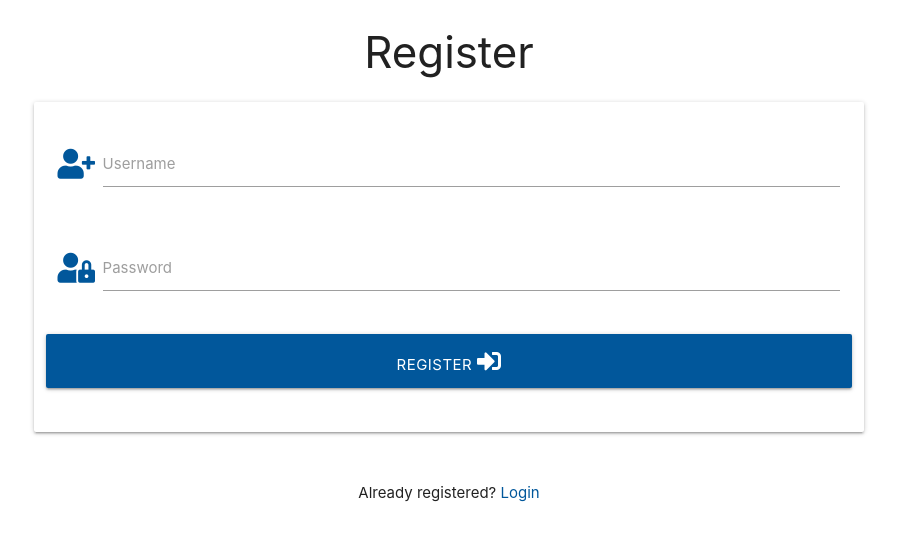
After one commit to Mattjones444/Up-Health, a Flask app: page /register in a window 1280 px wide. The commit adds this page. Shown: the top 541 px of the page, without its empty margins (191-1088 px from the left). Run offline with Flask 3, Linux system fonts and the light colour scheme; some libraries are stand-ins or nearby versions.

Commit message:
Added user login and connection to db

```diff
--- a/app.py
+++ b/app.py
@@ -4,6 +4,7 @@ from flask import (
     redirect, request, session, url_for)
 from flask_pymongo import PyMongo
 from bson.objectid import ObjectId
+from werkzeug.security import generate_password_hash, check_password_hash
 if os.path.exists("env.py"):
     import env
 
@@ -18,19 +19,69 @@ mongo = PyMongo(app)
 
 
 @app.route("/")
+@app.route("/home_page")
+def home_page():
+    return render_template("index.html")
+
+
 @app.route("/get_dates")
 def get_dates():
     dates = mongo.db.dates.find_one()
     return render_template("dates.html", dates=dates)
 
 
-@app.route("/home_page")
-def home_page():
-    return render_template("index.html")
+@app.route("/register", methods=["GET", "POST"])
+def register():
+    if request.method == "POST":
+        # check if username already exists in db
+        existing_user = mongo.db.users.find_one(
+            {"username": request.form.get("username").lower()})
+
+        if existing_user:
+            flash("Username already exists")
+            return redirect(url_for("register"))
+
+        register = {
+            "username": request.form.get("username").lower(),
+            "password": generate_password_hash(request.form.get("password"))
+        }
+        mongo.db.users.insert_one(register)
+
+        # put the new user into 'session' cookie
+        session["user"] = request.form.get("username").lower()
+        flash("Registration Successful!")
+        return redirect(url_for("register", username=session["user"]))
+
+    return render_template("register.html")
 
 
+@app.route("/login", methods=["GET", "POST"])
+def login():
+    if request.method == "POST":
+        # check if username exists in db
+        existing_user = mongo.db.users.find_one(
+            {"username": request.form.get("username").lower()})
 
+        if existing_user:
+            # ensure hashed password matches user input
+            if check_password_hash(
+                    existing_user["password"], request.form.get("password")):
+                        session["user"] = request.form.get("username").lower()
+                        flash("Welcome, {}".format(
+                            request.form.get("username")))
+                        return redirect(url_for(
+                            "profile", username=session["user"]))
+            else:
+                # invalid password match
+                flash("Incorrect Username and/or Password")
+                return redirect(url_for("login"))
 
+        else:
+            # username doesn't exist
+            flash("Incorrect Username and/or Password")
+            return redirect(url_for("login"))
+
+    return render_template("login.html")
 
 
 if __name__ == "__main__":
--- a/templates/base.html
+++ b/templates/base.html
@@ -21,6 +21,14 @@
     <script src="https://cdnjs.cloudflare.com/ajax/libs/materialize/1.0.0/js/materialize.min.js"></script>
     <script src="{{ url_for('static', filename='js/script.js') }}"></script>
     {% block scripts %}
+
+
+    <!-- mobile sidenav -->
+    <ul class="sidenav" id="mobile-demo">
+        <li><h4 class="center-align light-blue-text text-darken 4">Task Manager</h4></li>
+        <li><a href="{{ url_for('home_page') }}">Home</a></li>
+    </ul>
+    </header>
     {% endblock %}
 </body>
 </html>
--- /dev/null
+++ b/templates/register.html
@@ -0,0 +1,45 @@
+{% extends "base.html" %}
+{% block content %}
+
+    <h3 class="center-align">Register</h3>
+
+    <div class="row">
+        <form class="col s12 m8 offset-m2" method="POST" action="{{ url_for('register') }}">
+            <div class="card-panel">
+                <!-- username -->
+                <div class="row">
+					<div class="input-field col s12">
+						<i class="fas fa-user-plus prefix light-blue-text text-darken-4"></i>
+						<input id="username" name="username" type="text" minlength="5"
+                            maxlength="15" pattern="^[a-zA-Z0-9]{5,15}$" class="validate" required>
+						<label for="username">Username</label>
+					</div>
+                </div>
+                <!-- passowrd -->
+                <div class="row">
+                    <div class="input-field col s12">
+						<i class="fas fa-user-lock prefix light-blue-text text-darken-4"></i>
+                        <input id="password" name="password" type="password" minlength="5"
+                            maxlength="15" pattern="^[a-zA-Z0-9]{5,15}$" class="validate" required>
+                        <label for="password">Password</label>
+                    </div>
+                </div>
+                <!-- register -->
+                <div class="row">
+                    <button type="submit" class="col s12 btn-large light-blue darken-4 text-shadow">
+                        Register <i class="fas fa-sign-in-alt"></i>
+                    </button>
+                </div>
+            </div>
+        </form>
+    </div>
+    <div class="row">
+        <div class="col s12">
+            <p class="center-align">
+                Already registered?
+                <a href="{{ url_for('login') }}" class="light-blue-text text-darken-4">Login</a>
+            </p>
+        </div>
+    </div>
+
+{% endblock %}
```
Also changed, not shown: templates/index.html (+4 -5 lines).
